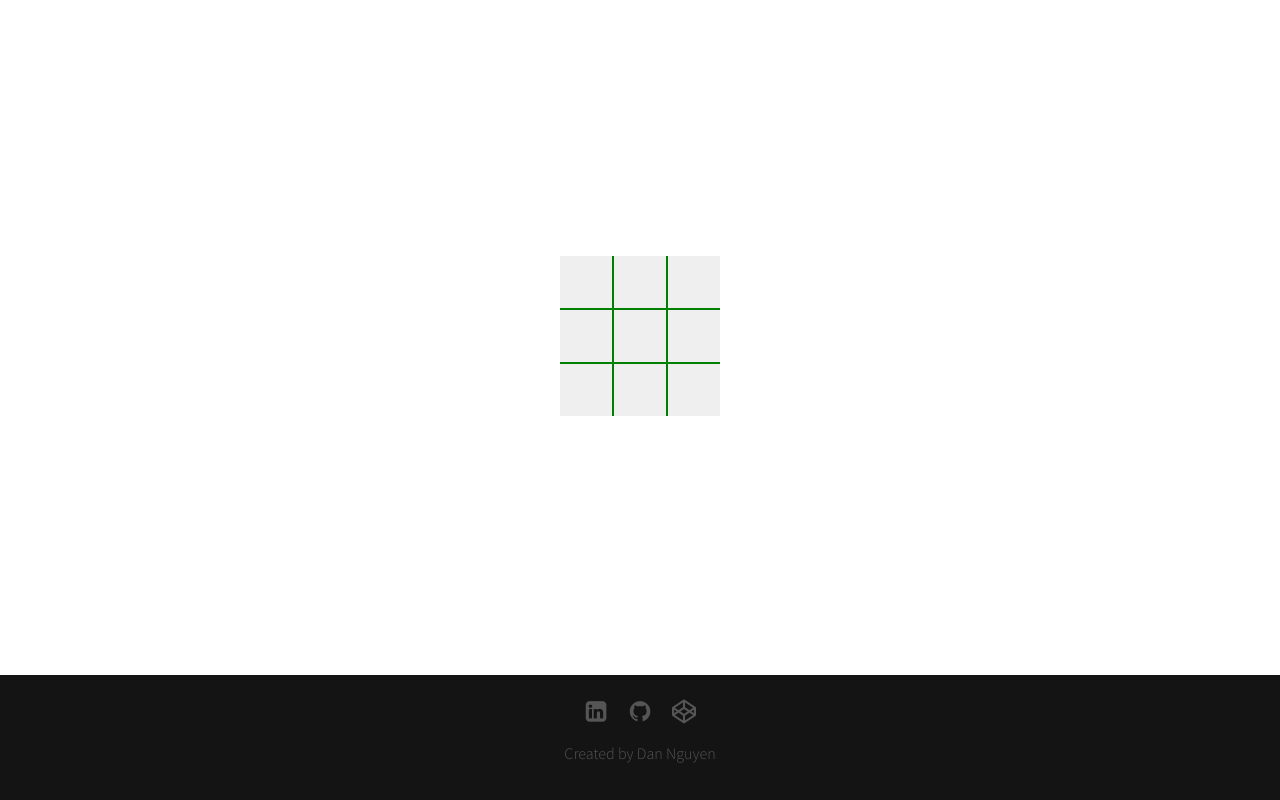
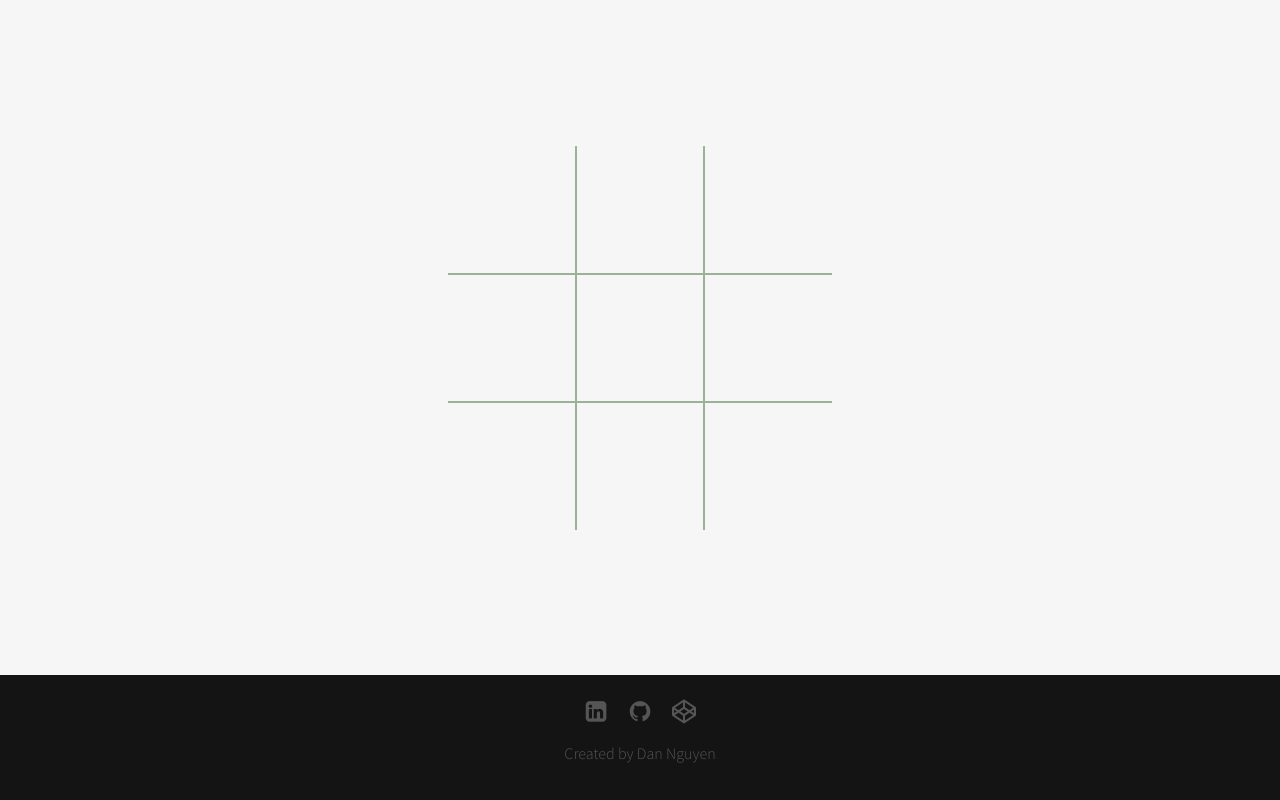
Before and after one commit to ziggysauce/fcc-frontend, a website: page tictactoe-game/index.html in a window 1280 px wide. Drawn offline with nearby package versions, Linux system fonts and the light colour scheme.

Commit message:
create board, add basic jquery

```diff
--- a/tictactoe-game/index.html
+++ b/tictactoe-game/index.html
@@ -6,25 +6,26 @@
     <meta name="viewport" content="width=device-width, initial-scale=1.0">
     <link rel="stylesheet" href="src/styles.css">
     <link href="https://fonts.googleapis.com/css?family=Source+Sans+Pro:300" rel="stylesheet">
+    <link href="https://fonts.googleapis.com/css?family=Montserrat:200,400" rel="stylesheet">
     <link rel="stylesheet" href="https://cdnjs.cloudflare.com/ajax/libs/font-awesome/4.7.0/css/font-awesome.min.css">
   </head>
   <body>
 
     <div class="game-container">
       <div class="game-row">
-        <button></button>
-        <button></button>
-        <button></button>
+        <button id="button_0">X</button>
+        <button id="button_1">O</button>
+        <button id="button_2">X</button>
       </div>
       <div class="game-row">
-        <button></button>
-        <button></button>
-        <button></button>
+        <button id="button_3">O</button>
+        <button id="button_4">X</button>
+        <button id="button_5">O</button>
       </div>
       <div class="game-row">
-        <button></button>
-        <button></button>
-        <button></button>
+        <button id="button_6">X</button>
+        <button id="button_7">X</button>
+        <button id="button_8">O</button>
       </div>
     </div>
 
--- a/tictactoe-game/src/main.js
+++ b/tictactoe-game/src/main.js
@@ -0,0 +1,22 @@
+let firstPlayer = true;
+
+// Click event for each square
+function clickSquare() {
+  for (let i = 0; i < 8; i += 1) {
+    $(`#button_${i}`).on('click', (e) => {
+      if (firstPlayer) {
+        $(e.target).addClass('active-button-o');
+        firstPlayer = false;
+      } else {
+        $(e.target).addClass('active-button-x');
+        firstPlayer = true;
+      }
+    })
+  }
+}
+
+
+
+$(document).ready(() => {
+  clickSquare();
+});
--- a/tictactoe-game/src/styles.css
+++ b/tictactoe-game/src/styles.css
@@ -1,17 +1,17 @@
 html, body {
   padding: 0;
   margin: 0;
+  font-family: 'Source Sans Pro', sans-serif;
 }
 
 .game-container {
-  margin-top: 20%;
   /* border: 1px solid red; */
   display: flex;
   flex-direction: column;
   justify-content: center;
   align-items: center;
-  flex-wrap: wrap;
-  /* height: calc(100% - 125px); */
+  height: calc(100vh - 125px);
+  background: #f6f6f6;
 }
 
 /* CSS for board borders */
@@ -38,15 +38,31 @@ html, body {
 
 
 .game-container button {
-  width: 4em;
-  height: 4em;
+  width: 2em;
+  height: 2em;
   outline: none;
-  border: 1px solid green;
+  border: 1px solid #9bb297;
+  background: #f6f6f6;
+  cursor: pointer;
+
+  font-size: 4em;
+  font-family: 'Montserrat', sans-serif;
+  font-weight: 200;
+  color: transparent;
 
 }
 
 .game-container button:hover {
-  background: red;
+  color: #738cb0;
+}
+
+/* Clicked buttons are active and show X or O */
+.active-button-x {
+  color: #C5796D !important;
+}
+
+.active-button-o {
+  color: #738cb0 !important;
 }
 
 /* CSS for footer */
@@ -66,7 +82,6 @@ footer {
   display: flex;
   flex-direction: column;
   justify-content: center;
-  font-family: 'Source Sans Pro', sans-serif;
 }
 
 .contactmedia {
```
